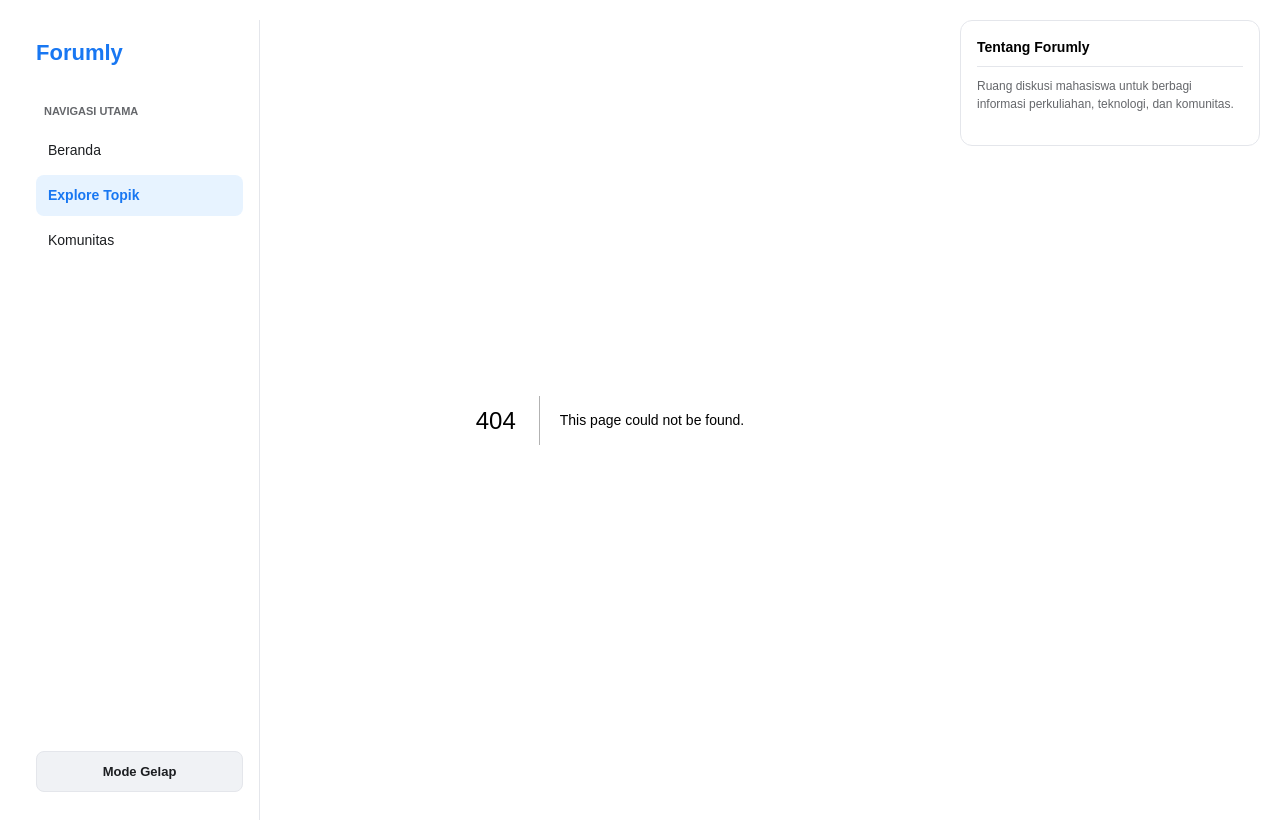
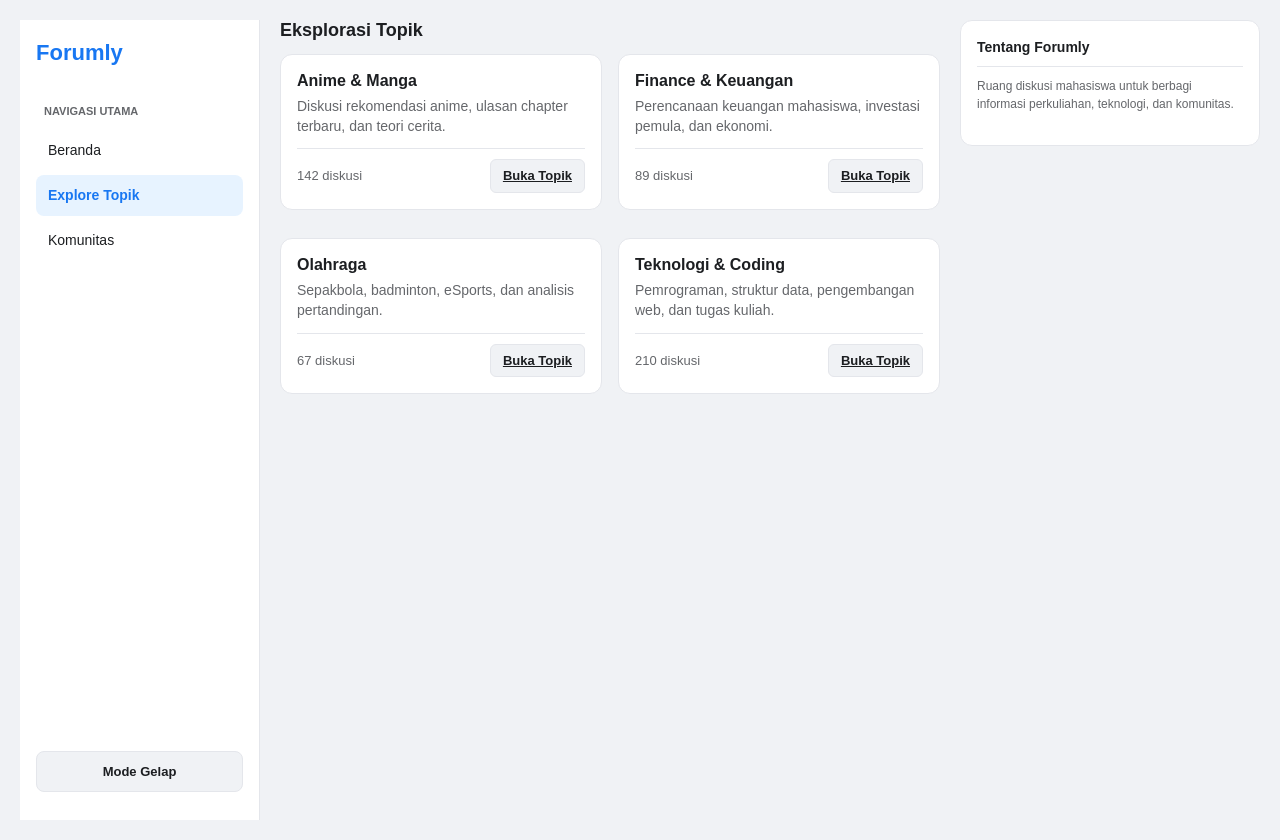
Before and after one commit to marchikari-hub/Forumly-Front-End, a Next.js app: page /explore in a window 1280 px wide. Before the commit this address had no page. Built offline with nearby package versions, Linux system fonts and the light colour scheme.

Commit message:
menambahkan tampilan untuk explore beserta css nys

```diff
--- /dev/null
+++ b/app/explore/page.tsx
@@ -0,0 +1,51 @@
+import Link from "next/link";
+
+const CATEGORIES = [
+  {
+    slug: "anime",
+    name: "Anime & Manga",
+    desc: "Diskusi rekomendasi anime, ulasan chapter terbaru, dan teori cerita.",
+    count: "142 diskusi",
+  },
+  {
+    slug: "finance",
+    name: "Finance & Keuangan",
+    desc: "Perencanaan keuangan mahasiswa, investasi pemula, dan ekonomi.",
+    count: "89 diskusi",
+  },
+  {
+    slug: "sport",
+    name: "Olahraga",
+    desc: "Sepakbola, badminton, eSports, dan analisis pertandingan.",
+    count: "67 diskusi",
+  },
+  {
+    slug: "teknologi",
+    name: "Teknologi & Coding",
+    desc: "Pemrograman, struktur data, pengembangan web, dan tugas kuliah.",
+    count: "210 diskusi",
+  },
+];
+
+export default function ExplorePage() {
+  return (
+    <div>
+      <h2 className="feed-title">Eksplorasi Topik</h2>
+
+      <div className="explore-grid">
+        {CATEGORIES.map((item) => (
+          <div key={item.slug} className="post-card">
+            <h3 className="post-title">{item.name}</h3>
+            <p className="post-excerpt">{item.desc}</p>
+            <div className="post-actions" style={{ justifyContent: "space-between", alignItems: "center" }}>
+              <span className="post-header" style={{ margin: 0 }}>{item.count}</span>
+              <Link href={`/explore/${item.slug}`} className="btn-action">
+                Buka Topik
+              </Link>
+            </div>
+          </div>
+        ))}
+      </div>
+    </div>
+  );
+}
--- a/app/globals.css
+++ b/app/globals.css
@@ -233,3 +233,9 @@ body {
   color: var(--text-muted);
   line-height: 1.5;
 }
+
+.explore-grid {
+  display: grid;
+  grid-template-columns: repeat(2, 1fr);
+  gap: 16px;
+}
```
